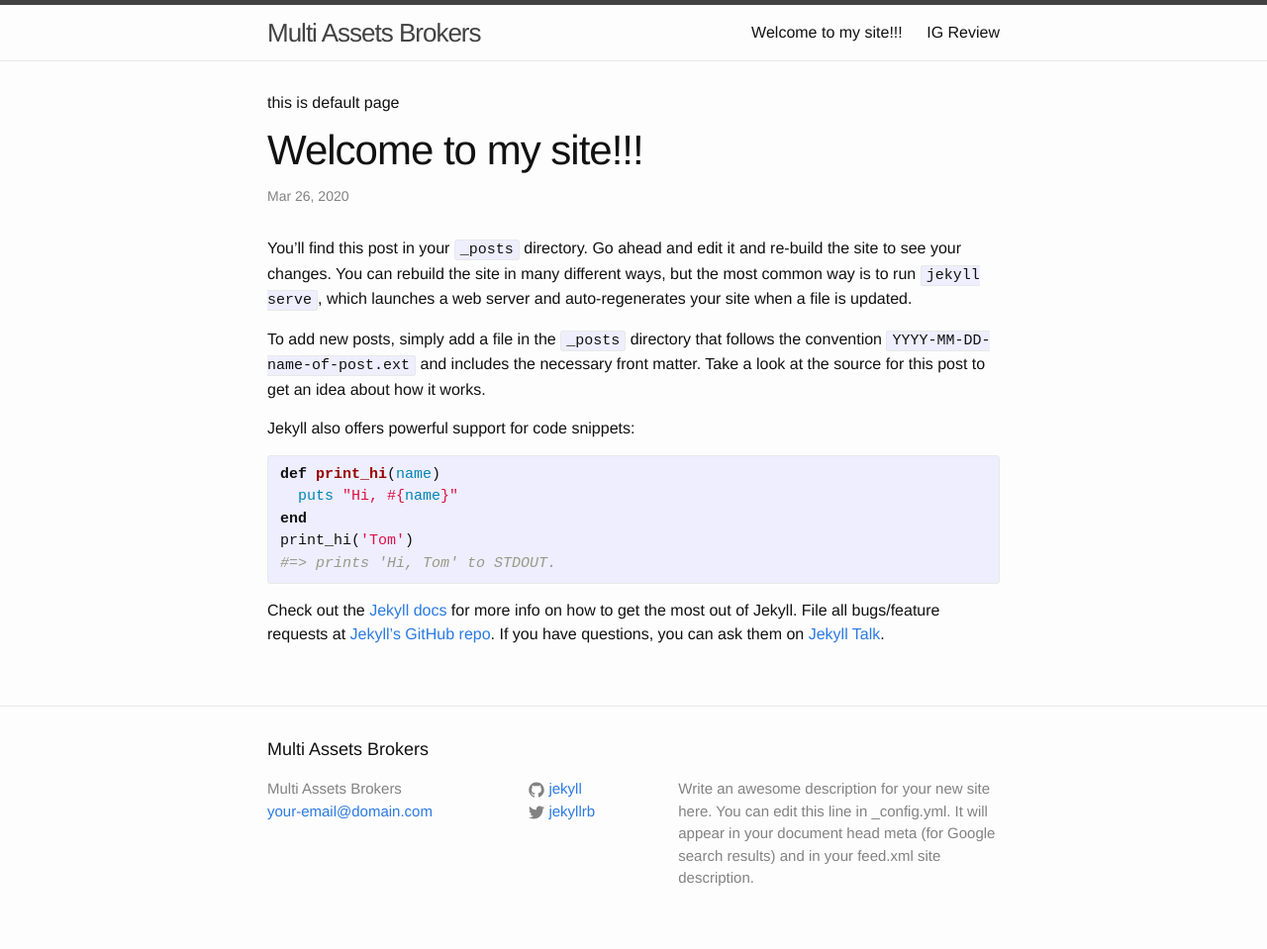
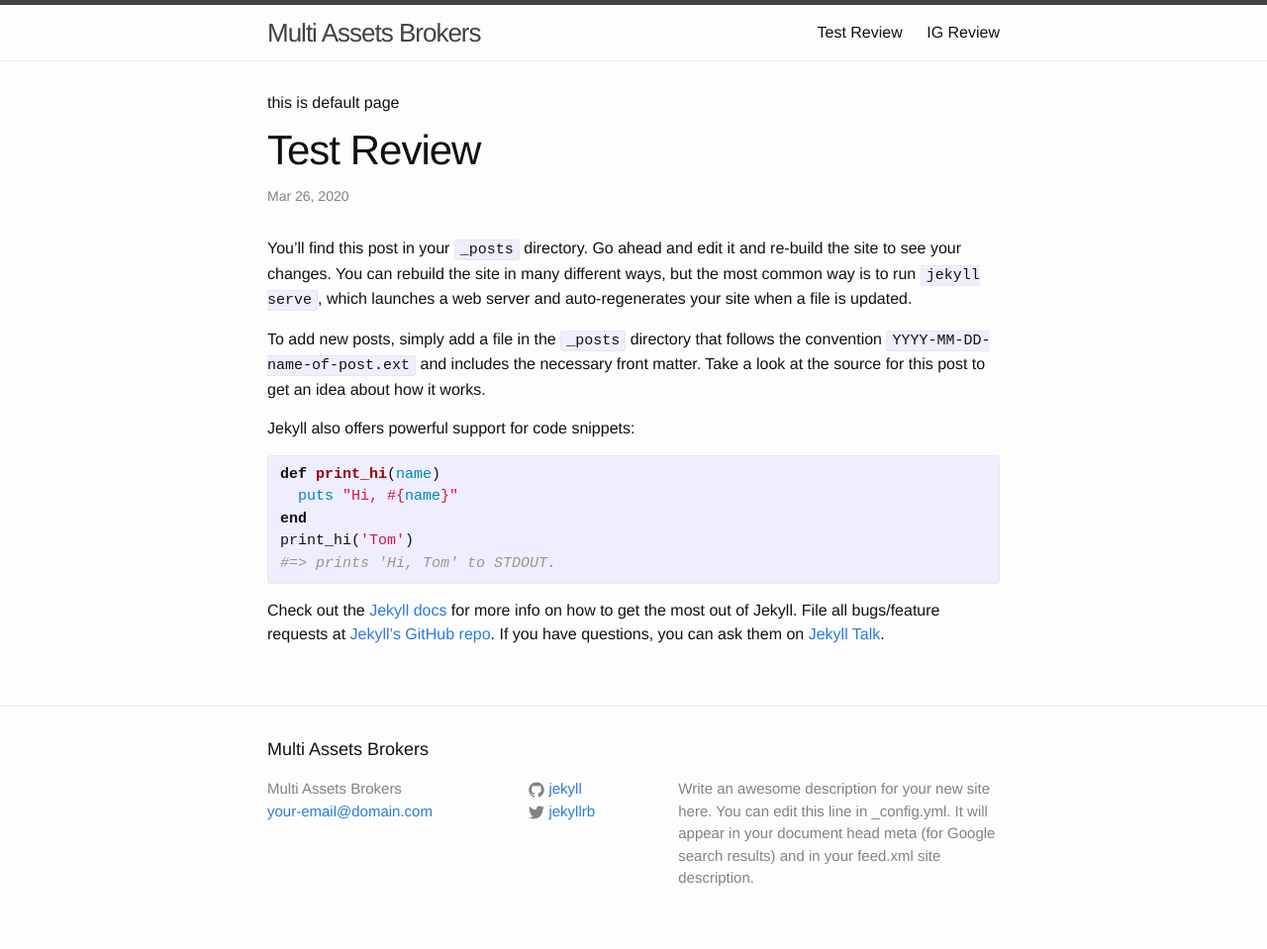
Before and after one commit to isaksamet/multiassetsbrokers, a Jekyll site: the page built from _reviews/welcome-to-jekyll.markdown, in a window 1280 px wide. Shown: the whole page at 99% size. Built offline with Jekyll 4.4.1, drawn with Linux system fonts in a browser that asks for light colours.

Commit message:
Updated Welcome To Jekyll

```diff
--- a/_reviews/welcome-to-jekyll.markdown
+++ b/_reviews/welcome-to-jekyll.markdown
@@ -1,9 +1,6 @@
 ---
-title: Welcome to my site!!!
+title: Test Review
 date: 2020-03-26 11:01:00 Z
-categories:
-- jekyll
-- update
 layout: post
 ---
 
```
